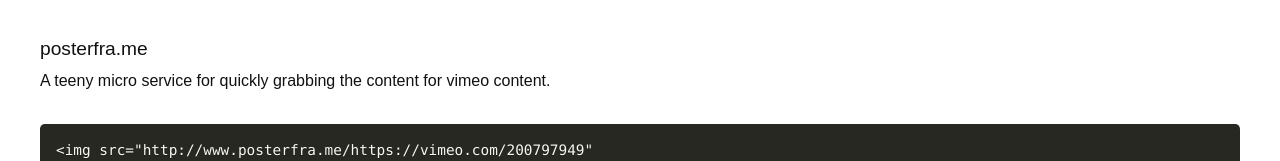
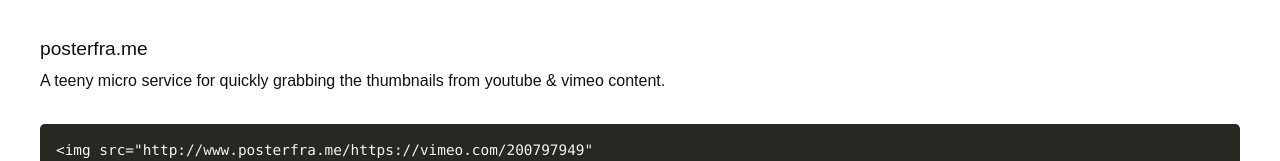
Before and after one commit to thisislawatts/posterfra.me, a website: page public/index.html in a window 1280 px wide. Shown: the top 161 px of the page. Drawn offline with Linux system fonts and the light colour scheme.

Commit message:
✏️ Fixes typo

```diff
--- a/public/index.html
+++ b/public/index.html
@@ -75,7 +75,7 @@
 </head>
 <body>
 <h1>posterfra.me</h1>
-<h2>A teeny micro service for quickly grabbing the content for vimeo content.</h2>
+<h2>A teeny micro service for quickly grabbing the thumbnails from youtube &amp; vimeo content.</h2>
 
 <pre><code class="language-html">&lt;img src="http://www.posterfra.me/https://vimeo.com/200797949"
      alt="C&A - Autumn 16"/&gt;</code></pre>
```
